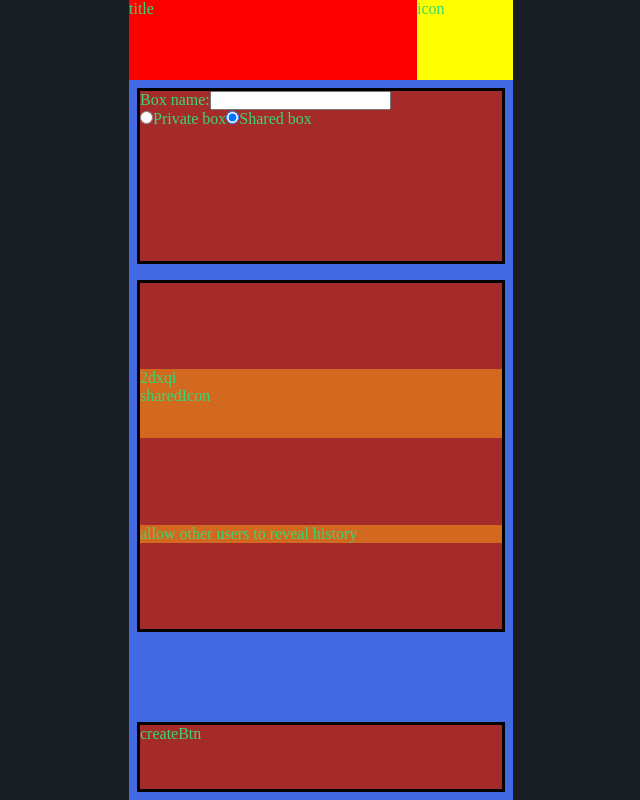
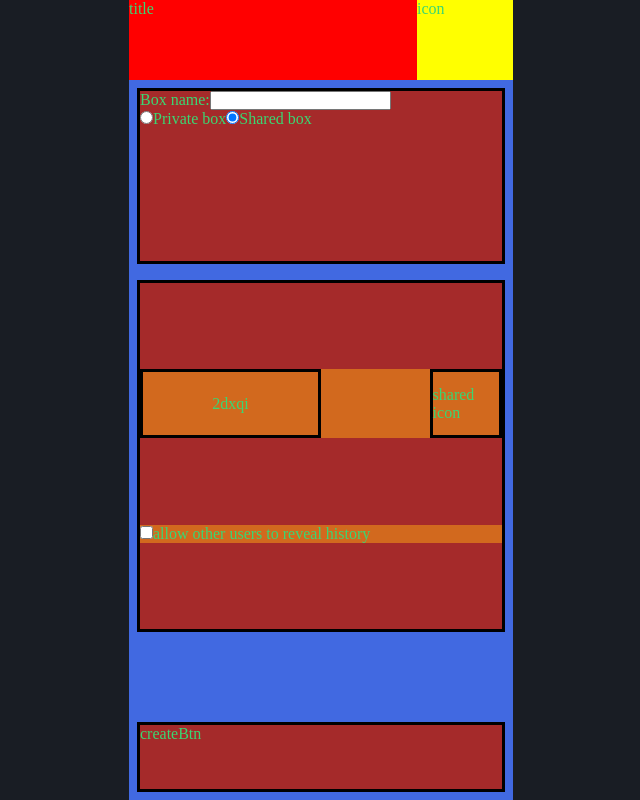
Before and after one commit to tahrer007/E-Penny-Bank, a React (Create React App) app in the folder client/: page /createBox in a window 1280 px wide. Both pictures are taken after a click on the radio button 551 px from the left and 117 px from the top of the page. Shown: the whole page, without its empty margins (319-959 px from the left). Built offline with nearby package versions, Linux system fonts and the light colour scheme.

Commit message:
new box : create box key and checkbox  autharized

```diff
--- a/client/src/components/sharedBoxDetails/SharedBoxDetails.jsx
+++ b/client/src/components/sharedBoxDetails/SharedBoxDetails.jsx
@@ -4,18 +4,44 @@ import "./sharedBoxDetails.scss";
 
 const SharedBoxDetails = ({ boxDetails, newBox }) => {
   const [boxKey, setBoxKey] = useState(boxDetails?.key);
+  const [isAllowedToReveal, setIsAllowedToReveal] = useState(
+    boxDetails?.isAllowedToReveal || false
+  );
+  const share = () => {
+    if (newBox) return;
+    console.log(boxKey);
+  };
 
   useEffect(() => {
-   if( newBox)setBoxKey(makeKey());
+    if (newBox) setBoxKey(makeKey());
   }, []);
+
+  useEffect(() => {
+    console.log(isAllowedToReveal);
+  }, [isAllowedToReveal]);
   return (
     <div className="sharedBoxDetails">
       <div className="keyBox">
         <div className="key">{boxKey}</div>
-        <div className="shareKey">sharedIcon</div>
+        {
+          //TODO:add unclickable style on share button}}
+        }
+        <div className="shareKey" onClick={share}>
+          shared icon
+        </div>
       </div>
       {(newBox || boxDetails.admin) && (
-        <div className="authorized">allow other users to reveal history</div>
+        <div className="authorized">
+          <div className="revealBox">
+            <input
+              type="checkbox"
+              checked={isAllowedToReveal}
+              value="allow"
+              onChange={() => setIsAllowedToReveal(!isAllowedToReveal)}
+            />
+            allow other users to reveal history
+          </div>
+        </div>
       )}
     </div>
   );
--- a/client/src/components/sharedBoxDetails/sharedBoxDetails.scss
+++ b/client/src/components/sharedBoxDetails/sharedBoxDetails.scss
@@ -12,12 +12,22 @@
   }
 
   .keyBox {
+    display: flex;
+    flex-direction: row;
+    justify-content: space-between;
     height: 20%;
     > div {
+      border: 3px solid black;
+      display: flex;
+      align-items: center;
+      justify-content: center;
     }
+
     .key {
+      width: 50%;
     }
     .shareKey {
+      width: 20%;
     }
   }
 
```
